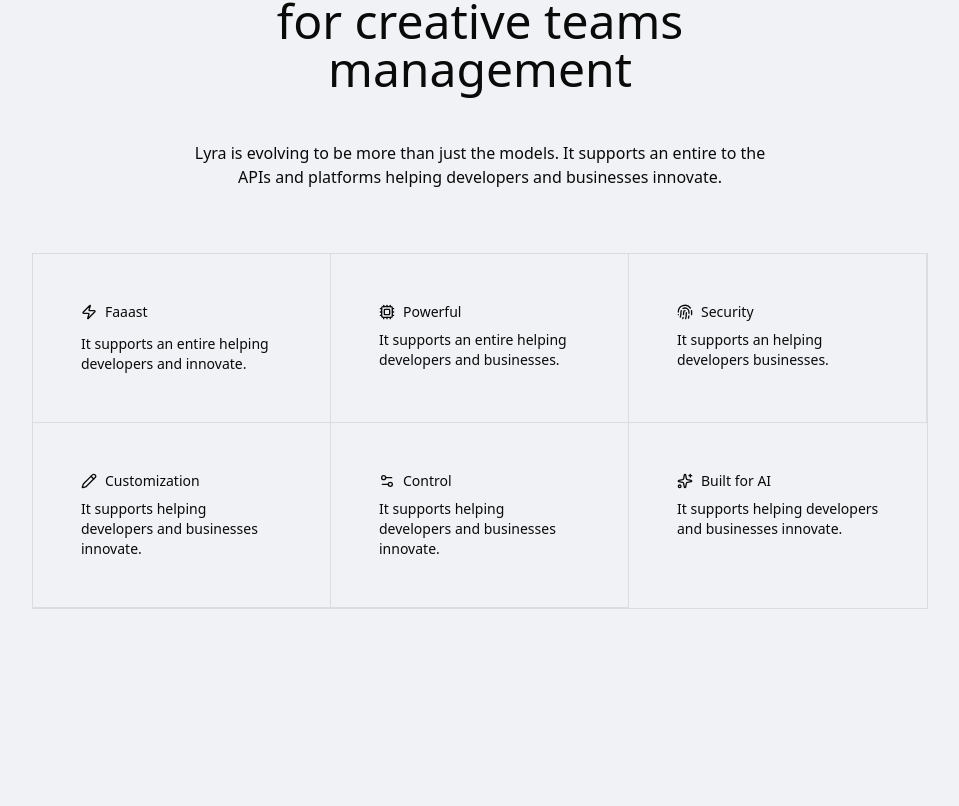
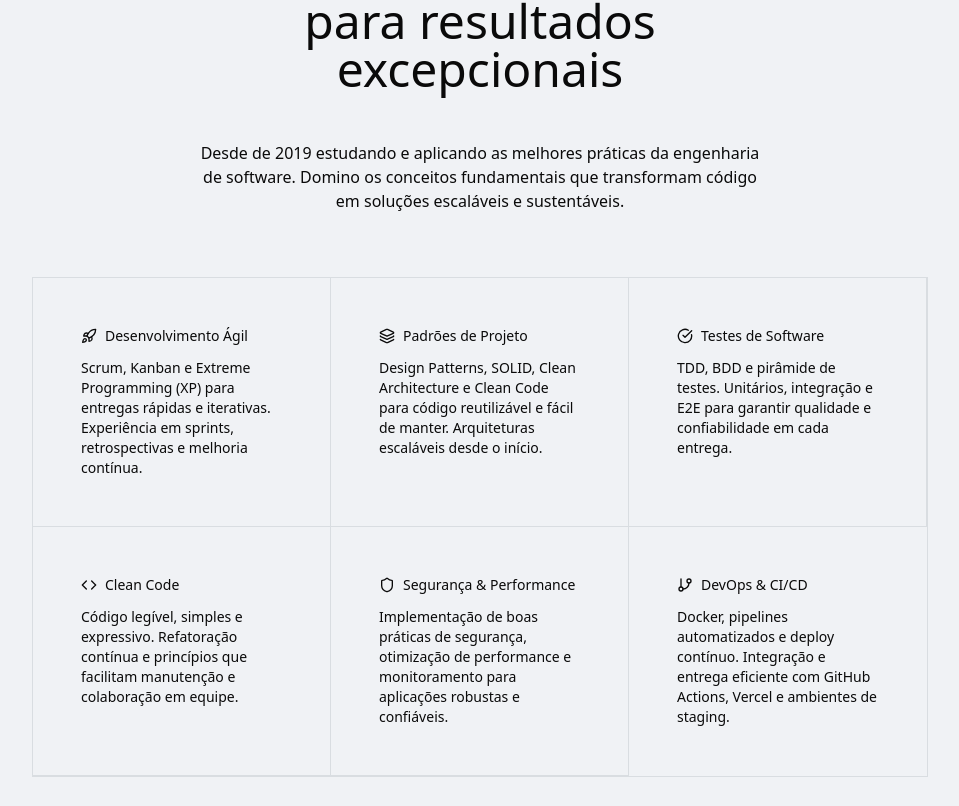
Before and after one commit to usrmaia/usrmaia, a Next.js app: page / in a window 1280 px wide. Shown: the part 854-1660 px from the top of the page, without its empty margins (160-1119 px from the left). Built offline with nearby package versions, Linux system fonts and the light colour scheme.

Commit message:
feat(landpage): :speech_balloon: Atualiza conteúdo e ícones do componente Specialty Section

```diff
--- a/src/components/specialty.tsx
+++ b/src/components/specialty.tsx
@@ -1,10 +1,10 @@
 import {
-  Cpu,
-  Fingerprint,
-  Pencil,
-  Settings2,
-  Sparkles,
-  Zap,
+  CheckCircle,
+  Code,
+  GitBranch,
+  Layers,
+  Rocket,
+  Shield,
 } from "lucide-react";
 
 export const Specialty = () => {
@@ -13,72 +13,82 @@ export const Specialty = () => {
       <div className="mx-auto max-w-5xl space-y-8 px-6 md:space-y-16">
         <div className="relative z-10 mx-auto max-w-xl space-y-6 text-center md:space-y-12">
           <h2 className="text-4xl font-medium text-balance lg:text-5xl">
-            The foundation for creative teams management
+            Fundamentos sólidos para resultados excepcionais
           </h2>
           <p>
-            Lyra is evolving to be more than just the models. It supports an
-            entire to the APIs and platforms helping developers and businesses
-            innovate.
+            Desde de 2019 estudando e aplicando as melhores práticas da
+            engenharia de software. Domino os conceitos fundamentais que
+            transformam código em soluções escaláveis e sustentáveis.
           </p>
         </div>
 
         <div className="relative mx-auto grid max-w-4xl divide-x divide-y border *:p-12 sm:grid-cols-2 lg:grid-cols-3">
           <div className="space-y-3">
             <div className="flex items-center gap-2">
-              <Zap className="size-4" />
-              <h3 className="text-sm font-medium">Faaast</h3>
+              <Rocket className="size-4" />
+              <h3 className="text-sm font-medium">Desenvolvimento Ágil</h3>
             </div>
             <p className="text-sm">
-              It supports an entire helping developers and innovate.
+              Scrum, Kanban e Extreme Programming (XP) para entregas rápidas e
+              iterativas. Experiência em sprints, retrospectivas e melhoria
+              contínua.
             </p>
           </div>
-          <div className="space-y-2">
+
+          <div className="space-y-3">
             <div className="flex items-center gap-2">
-              <Cpu className="size-4" />
-              <h3 className="text-sm font-medium">Powerful</h3>
+              <Layers className="size-4" />
+              <h3 className="text-sm font-medium">Padrões de Projeto</h3>
             </div>
             <p className="text-sm">
-              It supports an entire helping developers and businesses.
+              Design Patterns, SOLID, Clean Architecture e Clean Code para
+              código reutilizável e fácil de manter. Arquiteturas escaláveis
+              desde o início.
             </p>
           </div>
-          <div className="space-y-2">
+
+          <div className="space-y-3">
             <div className="flex items-center gap-2">
-              <Fingerprint className="size-4" />
-
-              <h3 className="text-sm font-medium">Security</h3>
+              <CheckCircle className="size-4" />
+              <h3 className="text-sm font-medium">Testes de Software</h3>
             </div>
             <p className="text-sm">
-              It supports an helping developers businesses.
+              TDD, BDD e pirâmide de testes. Unitários, integração e E2E para
+              garantir qualidade e confiabilidade em cada entrega.
             </p>
           </div>
-          <div className="space-y-2">
+
+          <div className="space-y-3">
             <div className="flex items-center gap-2">
-              <Pencil className="size-4" />
-
-              <h3 className="text-sm font-medium">Customization</h3>
+              <Code className="size-4" />
+              <h3 className="text-sm font-medium">Clean Code</h3>
             </div>
             <p className="text-sm">
-              It supports helping developers and businesses innovate.
+              Código legível, simples e expressivo. Refatoração contínua e
+              princípios que facilitam manutenção e colaboração em equipe.
             </p>
           </div>
-          <div className="space-y-2">
+
+          <div className="space-y-3">
             <div className="flex items-center gap-2">
-              <Settings2 className="size-4" />
-
-              <h3 className="text-sm font-medium">Control</h3>
+              <Shield className="size-4" />
+              <h3 className="text-sm font-medium">Segurança & Performance</h3>
             </div>
             <p className="text-sm">
-              It supports helping developers and businesses innovate.
+              Implementação de boas práticas de segurança, otimização de
+              performance e monitoramento para aplicações robustas e confiáveis.
             </p>
           </div>
-          <div className="space-y-2">
+
+          <div className="space-y-3">
             <div className="flex items-center gap-2">
-              <Sparkles className="size-4" />
-
-              <h3 className="text-sm font-medium">Built for AI</h3>
+              <GitBranch className="size-4" />
+              <h3 className="text-sm font-medium">DevOps & CI/CD</h3>
             </div>
             <p className="text-sm">
-              It supports helping developers and businesses innovate.
+              Docker, pipelines automatizados e deploy contínuo. Integração e
+              entrega eficiente com GitHub Actions, Vercel e ambientes de
+              staging.
             </p>
           </div>
         </div>
```
